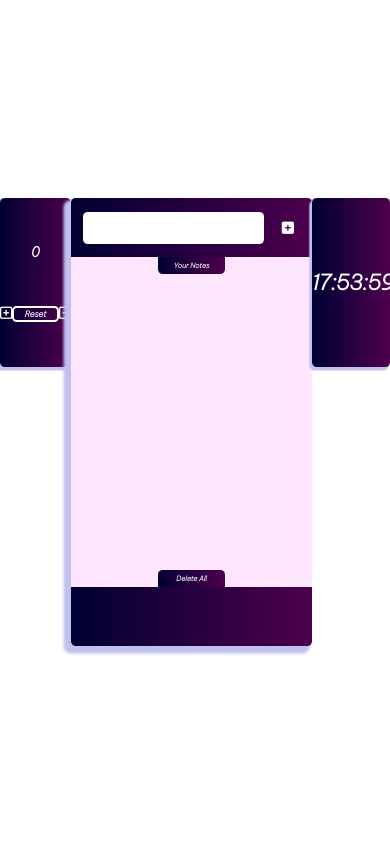
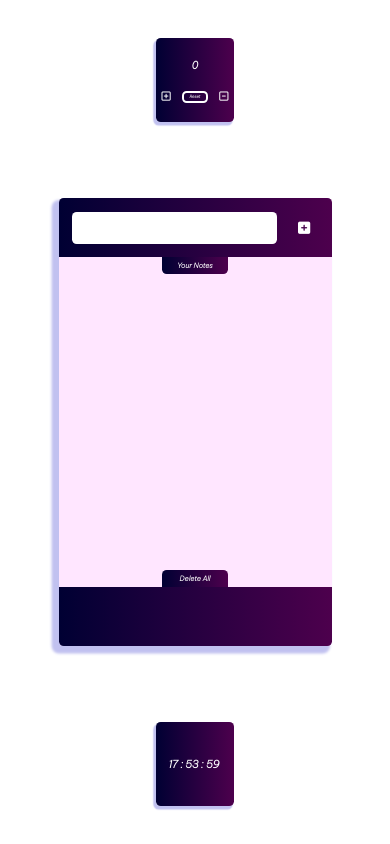
Before and after one commit to dgknfordevelop/What-ToDo, a website: page index.html in a window 390 px wide. Drawn offline with Linux system fonts and the light colour scheme.

Commit message:
Updates on Scss and JavaScript

```diff
--- a/gulpfile.js
+++ b/gulpfile.js
@@ -2,7 +2,7 @@ const gulp = require('gulp');
 const sass = require('gulp-sass')(require('sass'));
 const browserSync = require('browser-sync').create();
 
-function styles() {
+ function style() {
   return gulp.src('./scss/**/*.scss')
     .pipe(sass().on('error', sass.logError))
     .pipe(gulp.dest('./scss/css'))
@@ -18,11 +18,12 @@ function watch(){
         }
     });
 
-    gulp.watch('./scss/**/*.scss', styles); // if anything changes here it starts the 'style'.
+    gulp.watch('./scss/**/*.scss', style); // if anything changes here it starts the 'style'.
     gulp.watch('./*.html').on('change', browserSync.reload);
     gulp.watch('./js/*.js').on('change', browserSync.reload);
+
 }
 
 
-exports.style = styles;
+exports.style = style;
 exports.watch = watch;
--- a/index.html
+++ b/index.html
@@ -51,10 +51,14 @@
         </div>
 
         <div class="digital-clock-container">
-            <span class="hours"></span>:
-            <span class="minutes"></span>:
-            <span class="seconds"></span>
+            <div class="hrs-mnts-scnds">
+                <span class="hours"></span>
+                <span class="minutes"></span>
+                <span class="seconds"></span>
+            </div>
+
         </div>
+
     </div>
 
     <script src="js/toDo.js"></script>
--- a/js/digital-clock.js
+++ b/js/digital-clock.js
@@ -12,21 +12,21 @@ function timeSet() {
 
 
     if (digitalHours >= 0 && digitalHours < 10) {
-        hoursBox.textContent = `0${digitalHours}`;
+        hoursBox.textContent = `0${digitalHours} :`;
     } else {
-        hoursBox.textContent = digitalHours;
+        hoursBox.textContent = `${digitalHours} :`;
     };
 
     if (digitalMinutes >= 0 && digitalMinutes < 10) {
-        minutesBox.textContent = `0${digitalMinutes}`;
+        minutesBox.textContent = `0${digitalMinutes} :`;
     } else {
-        minutesBox.textContent = digitalMinutes;
+        minutesBox.textContent = `${digitalMinutes} :`;
     };
 
     if (digitalSeconds >= 0 && digitalSeconds < 10) {
         secondsBox.textContent = `0${digitalSeconds}`;
     } else {
-        secondsBox.textContent = digitalSeconds;
+        secondsBox.textContent = `${digitalSeconds}`;
     };
 
 }
--- a/scss/counter/_counter.scss
+++ b/scss/counter/_counter.scss
@@ -27,9 +27,36 @@
         .reset-button {
             font-size: 1.2rem;
             padding-inline: 1.5rem;
+            width: fit-content;
             border: 2px solid white;
             border-radius: $radius;
             line-height: 1.5;
+            @media all and (max-width: 1060px){
+                font-size: 1rem;
+                padding-inline: 1.3rem;
+                line-height: 1.6;
+            }
+            @media all and (max-width: 1000px){
+                font-size: 0.9rem;
+                padding-inline: 1.2rem;
+            }
+            @media all and (max-width: 890px){
+                font-size: 0.6rem;
+                padding-inline: 1rem;
+
+            }
+            @media all and (max-width: 615px){
+                padding-inline: 0.8rem;
+                line-height: 1.8;
+            }
+            @media all and (max-width: 360px){
+                padding-inline: 0.9rem;
+                font-size: 1rem;
+                border-width: 1px;
+            }
+
         }
     }
+
+    @include relative-size-counter;
 }
--- a/scss/digital-clock/_digitalClock.scss
+++ b/scss/digital-clock/_digitalClock.scss
@@ -1,12 +1,19 @@
 .digital-clock-container{
     display: flex;
-    justify-content: space-around;
     align-items: center;
+    justify-content: center;
     background-image: $linear-gradient;
     width: 20vw;
     height: 20vh;
-    font-size: 3rem;
+    font-size: 2.1rem;
     border-radius: $radius;
     box-shadow: -0.5vw 0.7vw 0.3vw 0.2vw $box-shadow-color;
     color: white;
+
+    .hrs-mnts-scnds{
+        width: 80%;
+        padding-inline-start: 1.2vw;
+    }
+
+    @include relative-size-clock;
 }
--- a/scss/mixin/_mixin.scss
+++ b/scss/mixin/_mixin.scss
@@ -110,6 +110,77 @@
     }
 };
 
+@mixin relative-size-counter{
+    @media all and (max-width: 1060px) {
+        width: 18vw;
+        height: 18vh;
+    }
+
+    @media all and (max-width: 1000px) {
+        width: 16vw;
+        height: 16vh;
+        font-size: 1.6rem;
+    }
+
+    @media all and (max-width: 890px) {
+        width: 15vw;
+        height: 15vh;
+        font-size: 1.2rem;
+    }
+
+    @media all and (max-width: 615px) {
+        width: 20vw;
+        height: 13vh;
+        font-size: 1.5rem;
+    }
+    @media all and (max-width: 515px) {
+        height: 10vh;
+    }
+    @media all and (max-width: 360px) {
+        height: 8vh;
+        width: 30vw;
+        font-size: 1.8rem;
+    }
+}
+
+@mixin relative-size-clock{
+    @media all and (max-width: 1060px) {
+        width: 18vw;
+        height: 18vh;
+        font-size: 1.8rem;
+    }
+
+    @media all and (max-width: 1000px) {
+        width: 16vw;
+        height: 16vh;
+        font-size: 1.4rem;
+    }
+
+    @media all and (max-width: 890px) {
+        width: 15vw;
+        height: 15vh;
+        font-size: 1.1rem;
+    }
+
+    @media all and (max-width: 615px) {
+        font-size: 1.5rem;
+        width: 20vw;
+        height: 13vh;
+    }
+    @media all and (max-width: 515px) {
+        font-size: 1.5rem;
+        height: 10vh;
+    }
+    @media all and (max-width: 360px) {
+        height: 8vh;
+        width: 30vw;
+        font-size: 2.3rem;
+    }
+    @media all and (max-width: 300px) {
+        font-size: 1.8rem;
+    }
+}
+
 @mixin transform{
             transition-property: transform;
             transition-duration: 0.2s;
--- a/scss/toDo.scss
+++ b/scss/toDo.scss
@@ -26,6 +26,12 @@ html {
             align-items: flex-start;
             min-width: 100%;
             min-height: 50%;
+
+            @media all and (max-width:615px) {
+                flex-direction: column;
+                align-items: center;
+                height: 100%;
+            }
 
             @import 'counter/counter';
 
```
Also changed, not shown: scss/css/toDo.css.
